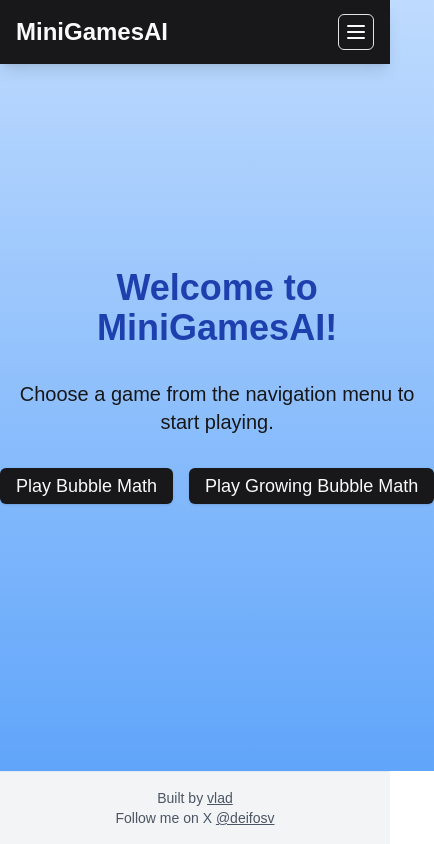
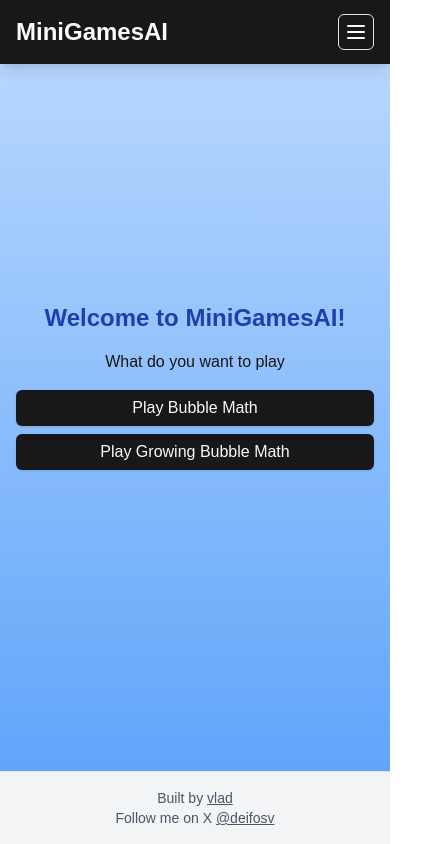
Before and after one commit to deifos/v0-test, a Next.js app: page / in a window 390 px wide. Shown: the whole page, 434 px wide, since content can reach past the window. Built offline with nearby package versions, Linux system fonts and the light colour scheme.

Commit message:
responsive landing

```diff
--- a/app/page.tsx
+++ b/app/page.tsx
@@ -8,22 +8,28 @@ export default function Home() {
   const pathname = usePathname();
 
   return (
-    <div className="flex-grow flex items-center justify-center bg-gradient-to-b from-blue-200 to-blue-400">
+    <div className="flex-grow flex items-center justify-center bg-gradient-to-b from-blue-200 to-blue-400 p-4">
       {pathname === "/game1"}
       {pathname === "/game2"}
       {pathname !== "/game1" && pathname !== "/game2" && (
-        <div className="text-center">
-          <h1 className="text-4xl font-bold mb-8 text-blue-800">
+        <div className="text-center w-full max-w-md mx-auto">
+          <h1 className="text-2xl sm:text-3xl md:text-4xl font-bold mb-4 sm:mb-6 md:mb-8 text-blue-800">
             Welcome to MiniGamesAI!
           </h1>
-          <p className="text-xl mb-8">
-            Choose a game from the navigation menu to start playing.
+          <p className="text-base sm:text-lg md:text-xl mb-4 sm:mb-6 md:mb-8">
+            What do you want to play
           </p>
-          <div className="flex justify-center space-x-4">
-            <Button onClick={() => router.push("/game1")} className="text-lg">
+          <div className="flex flex-col sm:flex-row justify-center space-y-2 sm:space-y-0 sm:space-x-4">
+            <Button
+              onClick={() => router.push("/game1")}
+              className="text-base sm:text-lg w-full sm:w-auto"
+            >
               Play Bubble Math
             </Button>
-            <Button onClick={() => router.push("/game2")} className="text-lg">
+            <Button
+              onClick={() => router.push("/game2")}
+              className="text-base sm:text-lg w-full sm:w-auto"
+            >
               Play Growing Bubble Math
             </Button>
           </div>
```
